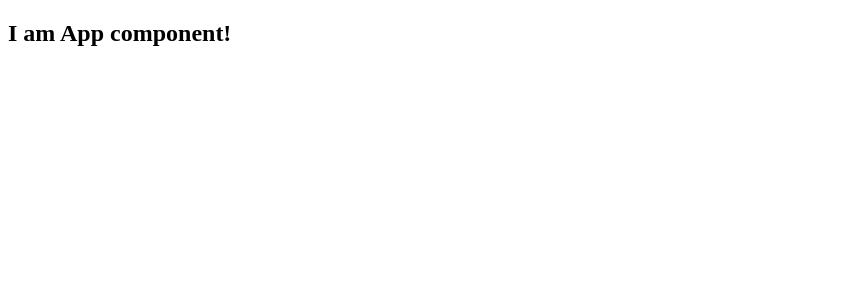
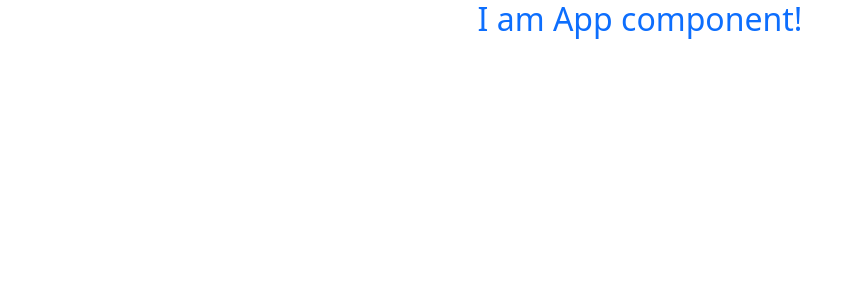
Before and after one commit to anitkumarsingh/angular-practice, an Angular app: page / in a window 1280 px wide. Shown: the top 300 px of the page, without its empty margins (0-853 px from the left). Built offline with nearby package versions, Linux system fonts and the light colour scheme.

Commit message:
added bootstrap

```diff
--- a/angular.json
+++ b/angular.json
@@ -27,6 +27,7 @@
               "src/assets"
             ],
             "styles": [
+              "node_modules/bootstrap/dist/css/bootstrap.min.css",
               "src/styles.css"
             ],
             "scripts": []
--- a/package.json
+++ b/package.json
@@ -18,6 +18,7 @@
     "@angular/platform-browser": "~12.2.0",
     "@angular/platform-browser-dynamic": "~12.2.0",
     "@angular/router": "~12.2.0",
+    "bootstrap": "^5.1.3",
     "rxjs": "~6.6.0",
     "tslib": "^2.3.0",
     "zone.js": "~0.11.4"
--- a/src/app/app.component.html
+++ b/src/app/app.component.html
@@ -1 +1,7 @@
-<h2>I am App component!</h2>
+<div class="container">
+  <div class="row">
+    <div class="col-xs-12 text-center">
+      <h2 class="text-primary">I am App component!</h2>
+    </div>
+  </div>
+</div>
```
Also changed, not shown: 1 other file (tests, documents, lock files or other folders).
